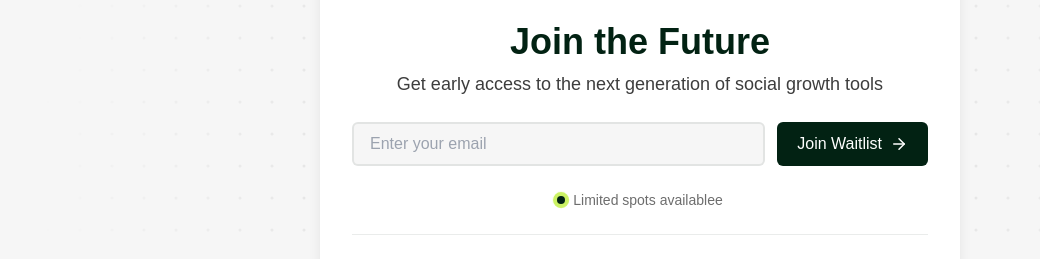
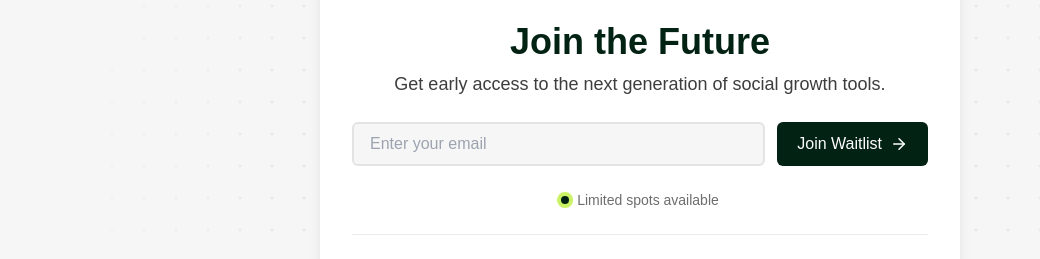
Before and after one commit to ssantosldn/talla-waitlist, a Next.js app: page / in a window 1280 px wide. Shown: the part 234-493 px from the top of the page, without its empty margins (0-1040 px from the left). Built offline with nearby package versions, Linux system fonts and the light colour scheme; grey boxes are pictures that could not be loaded.

Commit message:
grammer change

```diff
--- a/components/WaitlistContent.js
+++ b/components/WaitlistContent.js
@@ -227,7 +227,7 @@ function WaitlistContent() {
                   </h1>
 
                   <p style={{ color: `${COLORS.text}CC` }} className="text-lg">
-                    Get early access to the next generation of social growth tools
+                    Get early access to the next generation of social growth tools.
                   </p>
                 </div>
 
@@ -300,7 +300,7 @@ function WaitlistContent() {
                     />
                   </div>
                   <span style={{ color: `${COLORS.text}99` }} className="text-sm">
-                    Limited spots availablee
+                    Limited spots available
                   </span>
                 </div>
 
```
